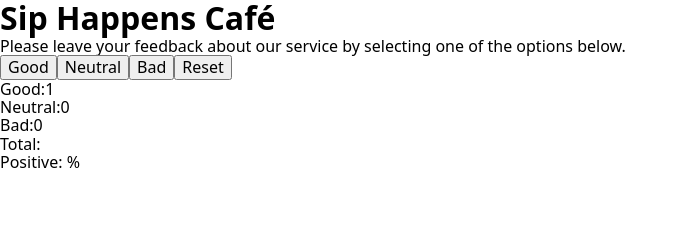
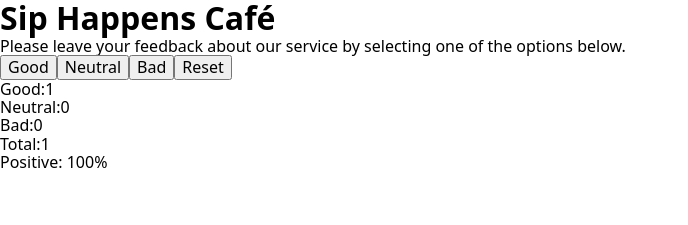
Before and after one commit to NatalySheludko/goit-react-hw-02, a React (Vite) app: page / in a window 1280 px wide. Both pictures are taken after a click on the button "Good". Shown: the top 225 px of the page, without its empty margins (0-688 px from the left). Built offline with nearby package versions, Linux system fonts and the light colour scheme.

Commit message:
add fifth step

```diff
--- a/src/components/App/App.jsx
+++ b/src/components/App/App.jsx
@@ -29,6 +29,7 @@ export default function App() {
   };
 
   const totalFeedback = clicks.good + clicks.neutral + clicks.bad;
+	const positiveFeedback = Math.round((clicks.good / totalFeedback) * 100);
 
   return (
     <div>
@@ -41,7 +42,7 @@ export default function App() {
       />
 
       <div>
-        {!totalFeedback ? <Notification /> : <Feedback value={clicks} />}
+				{!totalFeedback ? <Notification /> : <Feedback value={clicks} total={totalFeedback } percentFeedback={positiveFeedback} />}
       </div>
     </div>
   );
--- a/src/components/Feedback/Feedback.jsx
+++ b/src/components/Feedback/Feedback.jsx
@@ -1,13 +1,13 @@
 //import css from "../Feedback/Feedback.module.css";
 
-export default function Feedback({ value }) {
+export default function Feedback({ value, total, percentFeedback }) {
   return (
     <div>
       <p>Good:{value.good}</p>
       <p>Neutral:{value.neutral}</p>
       <p>Bad:{value.bad}</p>
-      <p>Total:{}</p>
-      <p>Positive: %</p>
+      <p>Total:{total}</p>
+      <p>Positive: {percentFeedback}%</p>
     </div>
   );
 }
```
